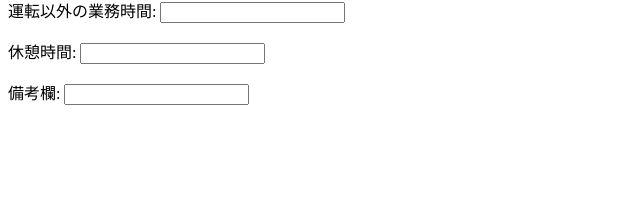
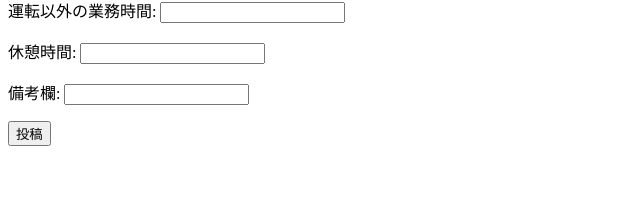
Before and after one commit to bob-g12/dayrepo-for-transportation, a Django app: page /snippets/snippet_post/ in a window 1280 px wide. Shown: the part 581-800 px from the top of the page, without its empty margins (0-640 px from the left). Run offline with Django 5.2, Linux system fonts and the light colour scheme; data that the repository does not hold is empty.

Commit message:
ボタン設置

```diff
--- a/dayrepo/snippets/templates/snippet_post.html
+++ b/dayrepo/snippets/templates/snippet_post.html
@@ -6,5 +6,6 @@
     <form method="post">
         {{ form.as_p }}
         {% csrf_token %}
+        <button type="submit" class="button">投稿</button>
     </form>
 {% endblock %}
```
